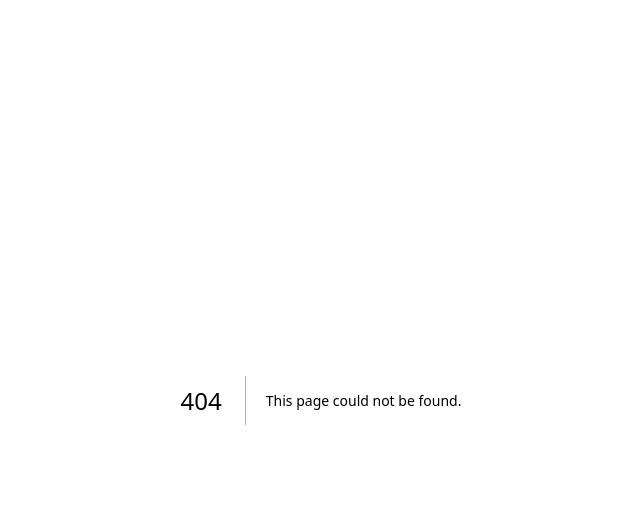
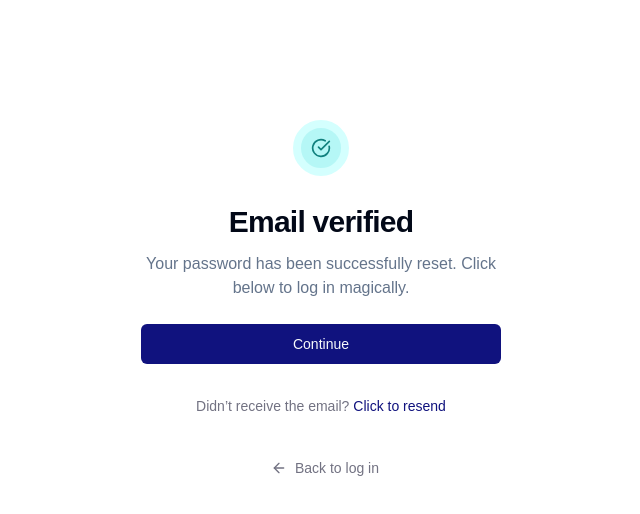
Before and after one commit to Saeed-Altout/portia, a Next.js app: page /auth/verification/completed in a window 1280 px wide. Before the commit this address had no page. Shown: the top 514 px of the page, without its empty margins (319-959 px from the left). Built offline with nearby package versions, Linux system fonts and the light colour scheme; a web font is replaced by a local one.

Commit message:
create completed page to verification.

```diff
--- /dev/null
+++ b/app/auth/(routes)/verification/(routes)/completed/page.tsx
@@ -0,0 +1,45 @@
+'use client';
+
+import Link from 'next/link';
+import { useState } from 'react';
+import { ArrowLeft, CheckCircle } from 'lucide-react';
+
+import { Button } from '@/components/ui/button';
+import { Card, CardHeader, CardTitle, CardDescription, CardContent } from '@/components/ui/card';
+
+export default function CompletedVerificationPage() {
+	const [isLoading, setIsLoading] = useState<boolean>(false);
+
+	return (
+		<Card className='w-full max-w-[360px] border-none shadow-none'>
+			<CardHeader className='space-y-3 flex text-center px-0'>
+				<div className='bg-[#B5F7F6] border-[8px] border-[#D4FFFE] w-[56px] h-[56px] flex items-center justify-center rounded-full mx-auto mb-4'>
+					<CheckCircle className='text-[#11807E] h-5 w-5' />
+				</div>
+				<CardTitle className='text-2xl md:text-3xl font-semibold'>Email verified</CardTitle>
+				<CardDescription className='text-base font-normal w-full'>
+					Your password has been successfully reset. Click below to log in magically.
+				</CardDescription>
+			</CardHeader>
+			<CardContent className='px-0'>
+				<div className='flex flex-col gap-8'>
+					<Button className='w-full' disabled={isLoading} asChild>
+						<Link href='/'>Continue</Link>
+					</Button>
+					<p className='text-sm text-center'>
+						Didn’t receive the email?{' '}
+						<Link href='/auth/reset' className='hover:underline text-primary font-medium'>
+							Click to resend
+						</Link>
+					</p>
+					<Button variant='link' className='w-full' disabled={isLoading} asChild>
+						<Link href='/auth/login' className='flex items-center justify-center gap-x-2 !text-gray-primary'>
+							<ArrowLeft className='h-4 w-4 ml-2' />
+							Back to log in
+						</Link>
+					</Button>
+				</div>
+			</CardContent>
+		</Card>
+	);
+}
```
